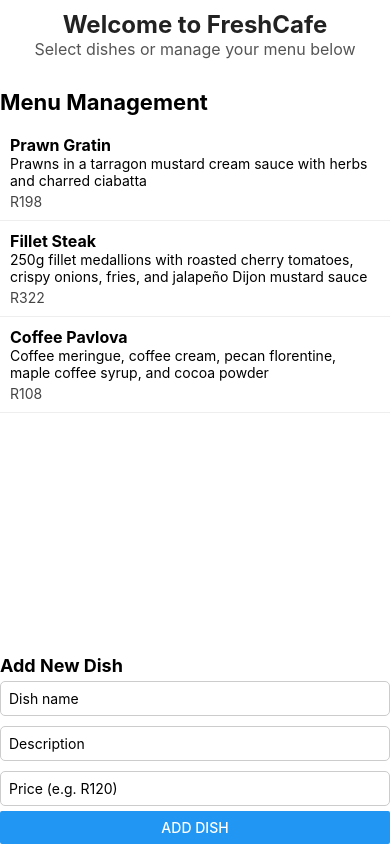
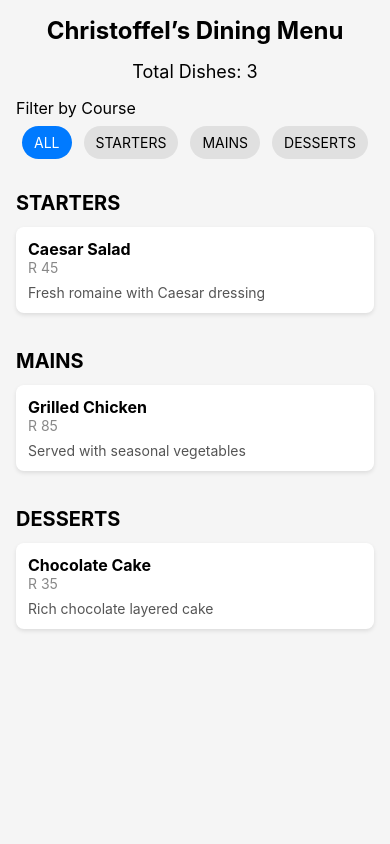
Before and after one commit to ST10483018/ST10483018_Masinga_POE2, a React Native app in the folder Chefapp/: screen / in a window 390 px wide. Built offline with nearby package versions, Linux system fonts and the light colour scheme.

Commit message:
fixed up the two screens

```diff
--- a/Chefapp/App.tsx
+++ b/Chefapp/App.tsx
@@ -1,101 +1,216 @@
 import React, { useState } from "react";
-import { SafeAreaView, Text, TextInput, Button, FlatList, View, StyleSheet } from "react-native";
-import Home from "./Screens/Homepage";
+import {
+  View,
+  Text,
+  TouchableOpacity,
+  ScrollView,
+  StyleSheet,
+  ActivityIndicator,
+}
+// Removed the specific React Native import and kept the general structure
+from "react-native";
+import { StackNavigationProp } from "@react-navigation/stack";
 
-type Dish = {
+type RootStackParamList = {
+  Home: undefined;
+};
+
+type HomeNavigationProp = StackNavigationProp<RootStackParamList, "Home">;
+
+type Course = "all" | "starters" | "mains" | "desserts";
+
+type MenuItem = {
   id: string;
   name: string;
   description: string;
-  price: string;
+  price: number;
+  course: "starters" | "mains" | "desserts";
 };
 
-export default function App() {
-  const [dishes, setDishes] = useState<Dish[]>([
-    {
-      id: "1",
-      name: "Prawn Gratin",
-      description: "Prawns in a tarragon mustard cream sauce with herbs and charred ciabatta",
-      price: "R198",
+interface Props {
+  navigation: HomeNavigationProp;
+  menu?: MenuItem[];
+  addDish?: (newDish: Omit<MenuItem, "id">) => void;
+}
+const defaultMenu: MenuItem[] = [
+    { id: "1", name: "Caesar Salad", description: "Fresh romaine with Caesar dressing", price: 45, course: "starters" },
+    { id: "2", name: "Grilled Chicken", description: "Served with seasonal vegetables", price: 85, course: "mains" },
+    { id: "3", name: "Chocolate Cake", description: "Rich chocolate layered cake", price: 35, course: "desserts" },
+  ];
+
+export default function Home({ navigation, menu = defaultMenu, addDish }: Props): React.JSX.Element {
+  const [selectedCourse, setSelectedCourse] = useState<Course>("all");
+  // The 'loading' state is used correctly below (it's a boolean)
+  const [loading] = useState(false);
+
+  // Filter dishes by course
+  const filteredItems: MenuItem[] =
+    selectedCourse === "all"
+      ? menu
+      : menu.filter((item) => item.course === selectedCourse);
+
+  // Group by course for section display
+  const groupedItems = filteredItems.reduce<Record<string, MenuItem[]>>(
+    (acc, item) => {
+      if (!acc[item.course]) acc[item.course] = [];
+      acc[item.course].push(item);
+      return acc;
     },
-    {
-      id: "2",
-      name: "Fillet Steak",
-      description: "250g fillet medallions with roasted cherry tomatoes, crispy onions, fries, and jalapeño Dijon mustard sauce",
-      price: "R322",
-    },
-    {
-      id: "3",
-      name: "Coffee Pavlova",
-      description: "Coffee meringue, coffee cream, pecan florentine, maple coffee syrup, and cocoa powder",
-      price: "R108",
-    },
-  ]);
-
-  const [newDish, setNewDish] = useState("");
-  const [newDesc, setNewDesc] = useState("");
-  const [newPrice, setNewPrice] = useState("");
-
-  const addDish = () => {
-    if (!newDish || !newDesc || !newPrice) return;
-    const dish: Dish = {
-      id: Date.now().toString(),
-      name: newDish,
-      description: newDesc,
-      price: newPrice,
-    };
-    setDishes([...dishes, dish]);
-    setNewDish("");
-    setNewDesc("");
-    setNewPrice("");
-  };
+    {}
+  );
 
   return (
-    <SafeAreaView style={styles.container}>
-      <Home />
-      <Text style={styles.title}>Menu Management</Text>
+    <View style={styles.container}>
+      <ScrollView contentContainerStyle={styles.content}>
+        {/* Header */}
+        <View style={styles.header}>
+          <Text style={styles.title}>Christoffel’s Dining Menu</Text>
+        </View>
 
-      <FlatList
-        data={dishes}
-        keyExtractor={(item) => item.id}
-        renderItem={({ item }) => (
-          <View style={styles.dishCard}>
-            <Text style={styles.dishTitle}>{item.name}</Text>
-            <Text>{item.description}</Text>
-            <Text style={styles.price}>{item.price}</Text>
+        {/* Dish counter */}
+        <Text style={styles.subtitle}>Total Dishes: {filteredItems.length}</Text>
+
+        {/* Filter Buttons */}
+        <Text style={styles.label}>Filter by Course</Text>
+        <View style={styles.courseRow}>
+          {(["all", "starters", "mains", "desserts"] as Course[]).map((c) => (
+            <TouchableOpacity
+              key={c}
+              // The logic below correctly evaluates to a boolean or style object
+              style={[
+                styles.courseButton,
+                selectedCourse === c && styles.courseButtonActive,
+              ]}
+              // No problematic string props used here
+              onPress={() => setSelectedCourse(c)}
+            >
+              <Text
+                style={
+                  selectedCourse === c ? styles.courseTextActive : styles.courseText
+                }
+              >
+                {c.toUpperCase()}
+              </Text>
+            </TouchableOpacity>
+          ))}
+        </View>
+
+        {/* Menu Items */}
+        {loading ? (
+          // The ActivityIndicator prop 'animating' is correctly defaulted to true
+          // or can be explicitly set: animating={true} (not needed as size prop implies it)
+          <ActivityIndicator size="large" color="#007AFF" />
+        ) : filteredItems.length === 0 ? (
+          <Text style={styles.emptyText}>No items available.</Text>
+        ) : (
+          <View style={styles.menuContainer}>
+            {Object.keys(groupedItems).map((course) => (
+              <View key={course} style={styles.section}>
+                <Text style={styles.sectionTitle}>{course.toUpperCase()}</Text>
+                {groupedItems[course].map((item) => (
+                  <View key={item.id} style={styles.itemCard}>
+                    <View>
+                      <Text style={styles.itemName}>{item.name}</Text>
+                      <Text style={styles.itemPrice}>R {item.price}</Text>
+                      <Text style={styles.itemDescription}>{item.description}</Text>
+                    </View>
+                  </View>
+                ))}
+              </View>
+            ))}
           </View>
         )}
-      />
-
-      <Text style={styles.addTitle}>Add New Dish</Text>
-      <TextInput
-        placeholder="Dish name"
-        value={newDish}
-        onChangeText={setNewDish}
-        style={styles.input}
-      />
-      <TextInput
-        placeholder="Description"
-        value={newDesc}
-        onChangeText={setNewDesc}
-        style={styles.input}
-      />
-      <TextInput
-        placeholder="Price (e.g. R120)"
-        value={newPrice}
-        onChangeText={setNewPrice}
-        style={styles.input}
-      />
-      <Button title="Add Dish" onPress={addDish} />
-    </SafeAreaView>
+      </ScrollView>
+      {/* Styles omitted for brevity, but they should be in styles={...} */}
+    </View>
   );
 }
 
 const styles = StyleSheet.create({
-  container: { flex: 1, padding: 20, backgroundColor: "#fff" },
-  title: { fontSize: 22, fontWeight: "bold", marginBottom: 10 },
-  addTitle: { marginTop: 20, fontSize: 18, fontWeight: "bold" },
-  input: { borderWidth: 1, borderColor: "#ccc", padding: 8, marginVertical: 5, borderRadius: 5 },
-  dishCard: { padding: 10, borderBottomWidth: 1, borderBottomColor: "#eee" },
-  dishTitle: { fontWeight: "bold", fontSize: 16 },
-  price: { color: "#444", marginTop: 4 },
+  container: {
+    flex: 1,
+    backgroundColor: "#f5f5f5",
+  },
+  content: {
+    padding: 16,
+  paddingBottom: 32,
+  },
+  header: {
+    marginBottom: 16,
+  },
+  title: {
+    fontSize: 24,
+    fontWeight: "bold",
+    textAlign: "center",
+  },
+  subtitle: {
+    fontSize: 18,
+    textAlign: "center",
+    marginBottom: 16,
+  },
+  label: {
+    fontSize: 16,
+    marginBottom: 8,
+  },
+  courseRow: {
+    flexDirection: "row",
+    justifyContent: "space-around",
+    marginBottom: 16,
+  },
+  courseButton: {
+    paddingVertical: 8,
+    paddingHorizontal: 12,
+    borderRadius: 20,
+    backgroundColor: "#e0e0e0",
+  },
+  courseButtonActive: {
+    backgroundColor: "#007AFF",
+  },
+  courseText: {
+    color: "#000",
+  },
+  courseTextActive: {
+    color: "#fff",
+  },
+  menuContainer: {
+    marginTop: 16,
+  },
+  section: {
+    marginBottom: 24,
+  },
+  sectionTitle: {
+    fontSize: 20,
+    fontWeight: "bold",
+    marginBottom: 12,
+  },
+  itemCard: {
+    backgroundColor: "#fff",
+    padding: 12,
+    borderRadius: 8,
+    marginBottom: 12,
+    shadowColor: "#000",
+    shadowOffset: { width: 0, height: 2 },
+    shadowOpacity: 0.1,
+    shadowRadius: 4,
+    elevation: 2,
+  },
+  itemName: {
+    fontSize: 16,
+    fontWeight: "bold",
+  },
+  itemPrice: {
+    fontSize: 14,
+    color: "#888",
+    marginBottom: 8,
+  },
+  itemDescription: {
+    fontSize: 14,
+    color: "#555",
+  },
+  emptyText: {
+    textAlign: "center",
+    fontSize: 16,
+    color: "#888",
+    marginTop: 32,
+  },
 });
--- a/Chefapp/Screens/Homepage.tsx
+++ b/Chefapp/Screens/Homepage.tsx
@@ -1,17 +1,178 @@
-import React from "react";
-import { View, Text, StyleSheet } from "react-native";
+import React, { useState } from "react";
+import {
+  View,
+  Text,
+  TouchableOpacity,
+  ScrollView,
+  StyleSheet,
+  ActivityIndicator,
+} from "react-native";
+import { StackNavigationProp } from "@react-navigation/stack";
 
-export default function Home() {
+type RootStackParamList = {
+  Home: undefined;
+};
+
+type HomeNavigationProp = StackNavigationProp<RootStackParamList, "Home">;
+
+type Course = "all" | "starters" | "mains" | "desserts";
+
+type MenuItem = {
+  id: string;
+  name: string;
+  description: string;
+  price: number;
+  course: "starters" | "mains" | "desserts";
+};
+
+interface Props {
+  navigation: HomeNavigationProp;
+  menu: MenuItem[];
+  addDish: (newDish: Omit<MenuItem, "id">) => void;
+}
+
+export default function Home({ navigation, menu, addDish }: Props) {
+  const [selectedCourse, setSelectedCourse] = useState<Course>("all");
+  const [loading] = useState(false);
+
+  // Filter dishes by course
+  const filteredItems: MenuItem[] =
+    selectedCourse === "all"
+      ? menu
+      : menu.filter((item) => item.course === selectedCourse);
+
+  // Group by course for section display
+  const groupedItems = filteredItems.reduce<Record<string, MenuItem[]>>(
+    (acc, item) => {
+      if (!acc[item.course]) acc[item.course] = [];
+      acc[item.course].push(item);
+      return acc;
+    },
+    {}
+  );
+
   return (
     <View style={styles.container}>
-      <Text style={styles.title}>Welcome to FreshCafe</Text>
-      <Text style={styles.subtitle}>Select dishes or manage your menu below</Text>
+      <ScrollView contentContainerStyle={styles.content}>
+        {/* Header */}
+        <View style={styles.header}>
+          <Text style={styles.title}>Christoffel’s Dining Menu</Text>
+        </View>
+
+        {/* Dish counter */}
+        <Text style={styles.subtitle}>Total Dishes: {filteredItems.length}</Text>
+
+        {/* Filter Buttons */}
+        <Text style={styles.label}>Filter by Course</Text>
+        <View style={styles.courseRow}>
+          {(["all", "starters", "mains", "desserts"] as Course[]).map((c) => (
+            <TouchableOpacity
+              key={c}
+              style={[
+                styles.courseButton,
+                selectedCourse === c && styles.courseButtonActive,
+              ]}
+              onPress={() => setSelectedCourse(c)}
+            >
+              <Text
+                style={
+                  selectedCourse === c ? styles.courseTextActive : styles.courseText
+                }
+              >
+                {c.toUpperCase()}
+              </Text>
+            </TouchableOpacity>
+          ))}
+        </View>
+
+        {/* Menu Items */}
+        {loading ? (
+          <ActivityIndicator size="large" color="#007AFF" />
+        ) : filteredItems.length === 0 ? (
+          <Text style={styles.emptyText}>No items available.</Text>
+        ) : (
+          <View style={styles.menuContainer}>
+            {Object.keys(groupedItems).map((course) => (
+              <View key={course} style={styles.section}>
+                <Text style={styles.sectionTitle}>{course.toUpperCase()}</Text>
+                {groupedItems[course].map((item) => (
+                  <View key={item.id} style={styles.itemCard}>
+                    <View>
+                      <Text style={styles.itemName}>{item.name}</Text>
+                      <Text style={styles.itemPrice}>R {item.price}</Text>
+                      <Text style={styles.itemDescription}>{item.description}</Text>
+                    </View>
+                  </View>
+                ))}
+              </View>
+            ))}
+          </View>
+        )}
+      </ScrollView>
     </View>
   );
 }
 
 const styles = StyleSheet.create({
-  container: { marginBottom: 20, padding: 10, alignItems: "center" },
-  title: { fontSize: 24, fontWeight: "bold", color: "#222" },
-  subtitle: { fontSize: 16, color: "#555" },
+  container: { flex: 1, backgroundColor: "#d8ddddff" },
+  content: { padding: 16, paddingBottom: 40 },
+  header: {
+    alignItems: "center",
+    marginBottom: 20,
+  },
+  title: { fontSize: 24, fontWeight: "bold", textAlign: "center" },
+  label: {
+    fontWeight: "400",
+    color: "#111111ff",
+    marginBottom: 8,
+    fontSize: 14,
+  },
+  courseRow: {
+    flexDirection: "row",
+    justifyContent: "space-around",
+    marginBottom: 16,
+  },
+  courseButton: {
+    borderWidth: 1,
+    borderColor: "#cccccc3d",
+    borderRadius: 20,
+    paddingVertical: 6,
+    paddingHorizontal: 14,
+  },
+  courseButtonActive: {
+    backgroundColor: "#007AFF",
+    borderColor: "#007AFF",
+  },
+  courseText: { color: "#333" },
+  courseTextActive: { color: "#fff", fontWeight: "600" },
+  menuContainer: { marginTop: 10 },
+  section: { marginBottom: 24 },
+  sectionTitle: {
+    fontSize: 20,
+    fontWeight: "600",
+    marginBottom: 8,
+    textTransform: "capitalize",
+  },
+  itemCard: {
+    flexDirection: "row",
+    backgroundColor: "#f8f8f8",
+    borderRadius: 8,
+    padding: 12,
+    marginBottom: 8,
+  },
+  itemName: { fontSize: 16, fontWeight: "500" },
+  itemPrice: { color: "#666", marginTop: 4 },
+  itemDescription: { color: "#444", marginTop: 6, fontSize: 13 },
+  emptyText: {
+    textAlign: "center",
+    marginTop: 40,
+    color: "#888",
+    fontSize: 16,
+  },
+  subtitle: {
+    fontSize: 16,
+    fontWeight: "500",
+    color: "#333",
+    marginBottom: 12,
+  },
 });
```
Also changed, not shown: Chefapp/package.json (+7 -1 lines), 1 other file (tests, documents, lock files or other folders).
